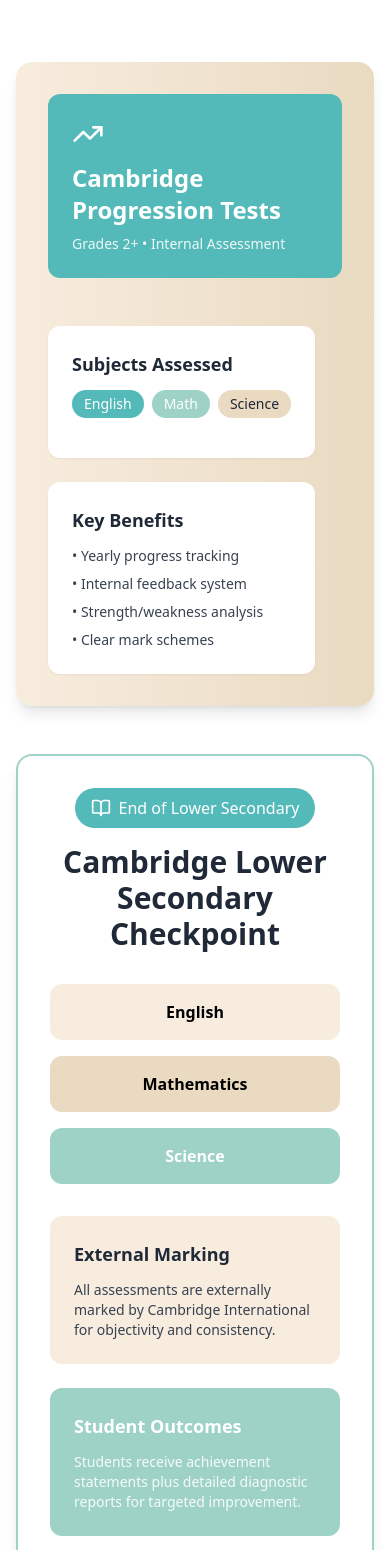
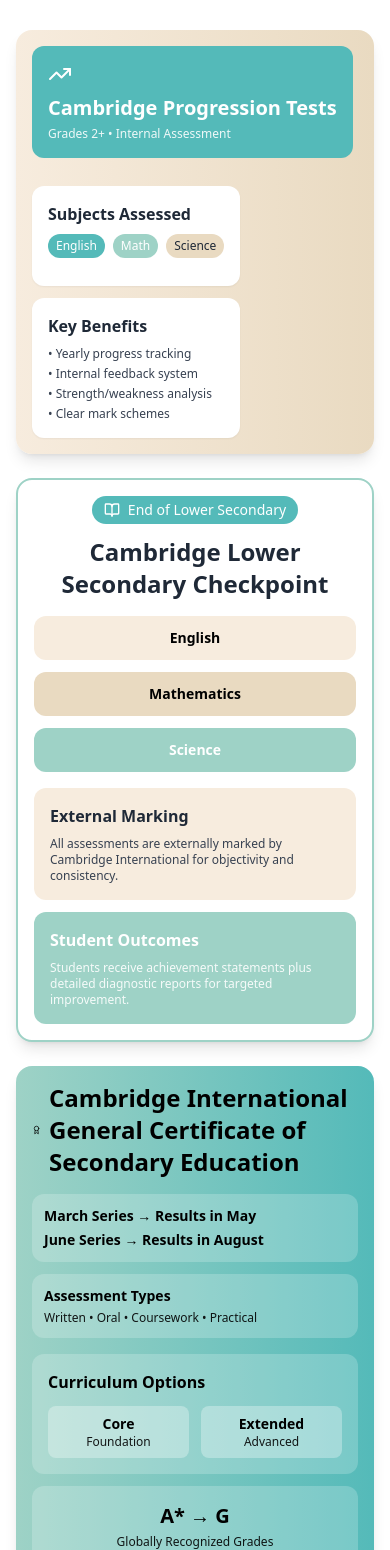
Before and after one commit to BM-Landing-Page/FrontEnd, a Next.js app: page /pedagogytools in a window 390 px wide. Shown: the part 450-2000 px from the top of the page. Built offline with nearby package versions, Linux system fonts and the light colour scheme.

Commit message:
`Refactored various components for improved layout and consistency`

```diff
--- a/src/components/sections/About/MissionforVision.tsx
+++ b/src/components/sections/About/MissionforVision.tsx
@@ -41,7 +41,6 @@
   const philosophyPoints = [
     "Every individual feels seen, heard, and respected",
     "Courtesy and kindness are part of daily interactions",
-    "Learning is engaging, meaningful, and motivating",
     "Students are encouraged to take risks and celebrate both effort and achievement",
     "The social, emotional, physical, and intellectual needs of each child are nurtured",
     "Cultural diversity is embraced and celebrated",
@@ -76,8 +75,7 @@
           </div>
           <h1 className="text-5xl md:text-6xl font-bold text-white mb-6 drop-shadow-lg">Building Healthy Minds</h1>
           <p className="text-xl text-white max-w-3xl mx-auto leading-relaxed drop-shadow-md">
-            Our motto "Building Healthy Minds" is more than a phrase—it is the foundation of everything we do. We
-            provide a vibrant, nurturing environment where students explore, grow, and reach their full potential.
+            Building Healthy Minds' is more than just a motto —it's the heart of who we are. We create a vibrant, nurturing environment where students are encouraged to explore, grow, and thrive, unlocking their full potential every step of the way.
           </p>
         </div>
       </section>
--- a/src/components/sections/Academics/pedagogytools.tsx
+++ b/src/components/sections/Academics/pedagogytools.tsx
@@ -1,4 +1,4 @@
-import { BookOpen, Users, Award, Globe, TrendingUp } from "lucide-react"
+import { BookOpen, Users, Award, TrendingUp } from "lucide-react"
 import Head from "next/head"
 import Image from "next/image"
 
@@ -40,33 +40,31 @@
           </div>
         </section>
 
-        {/* Main Content */}
-        <main className="max-w-7xl mx-auto px-4 sm:px-6 lg:px-8 py-16">
-          <div className="space-y-12">
-            {/* Cambridge Progression Tests - Clean Horizontal Layout */}
-            <section className="bg-gradient-to-r from-[#F7ECDE] to-[#E9DAC1] rounded-2xl p-8 md:p-12 shadow-lg">
-              <div className="flex flex-col lg:flex-row items-start gap-8">
+        <main className="max-w-7xl mx-auto px-4 sm:px-6 lg:px-8 py-8">
+          <div className="space-y-6">
+            <section className="bg-gradient-to-r from-[#F7ECDE] to-[#E9DAC1] rounded-2xl p-4 md:p-6 shadow-lg">
+              <div className="flex flex-col lg:flex-row items-start gap-4">
                 <div className="lg:w-1/3">
-                  <div className="bg-[#54BAB9] p-6 rounded-xl text-white mb-4">
-                    <TrendingUp className="w-8 h-8 mb-3" />
-                    <h2 className="text-2xl md:text-3xl font-bold">Cambridge Progression Tests</h2>
-                    <p className="text-sm opacity-90 mt-2">Grades 2+ • Internal Assessment</p>
+                  <div className="bg-[#54BAB9] p-4 rounded-xl text-white mb-3">
+                    <TrendingUp className="w-6 h-6 mb-2" />
+                    <h2 className="text-xl md:text-2xl font-bold">Cambridge Progression Tests</h2>
+                    <p className="text-xs opacity-90 mt-1">Grades 2+ • Internal Assessment</p>
                   </div>
                 </div>
 
-                <div className="lg:w-2/3 grid md:grid-cols-2 gap-6">
-                  <div className="bg-white p-6 rounded-xl shadow-sm">
-                    <h3 className="text-lg font-semibold text-gray-800 mb-3">Subjects Assessed</h3>
-                    <div className="flex flex-wrap gap-2 mb-4">
-                      <span className="bg-[#54BAB9] text-white px-3 py-1 rounded-full text-sm">English</span>
-                      <span className="bg-[#9ED2C6] text-white px-3 py-1 rounded-full text-sm">Math</span>
-                      <span className="bg-[#E9DAC1] text-gray-800 px-3 py-1 rounded-full text-sm">Science</span>
+                <div className="lg:w-2/3 grid md:grid-cols-2 gap-3">
+                  <div className="bg-white p-4 rounded-xl shadow-sm">
+                    <h3 className="text-base font-semibold text-gray-800 mb-2">Subjects Assessed</h3>
+                    <div className="flex flex-wrap gap-2 mb-3">
+                      <span className="bg-[#54BAB9] text-white px-2 py-1 rounded-full text-xs">English</span>
+                      <span className="bg-[#9ED2C6] text-white px-2 py-1 rounded-full text-xs">Math</span>
+                      <span className="bg-[#E9DAC1] text-gray-800 px-2 py-1 rounded-full text-xs">Science</span>
                     </div>
                   </div>
 
-                  <div className="bg-white p-6 rounded-xl shadow-sm">
-                    <h3 className="text-lg font-semibold text-gray-800 mb-3">Key Benefits</h3>
-                    <ul className="space-y-2 text-sm text-gray-700">
+                  <div className="bg-white p-4 rounded-xl shadow-sm">
+                    <h3 className="text-base font-semibold text-gray-800 mb-2">Key Benefits</h3>
+                    <ul className="space-y-1 text-xs text-gray-700">
                       <li>• Yearly progress tracking</li>
                       <li>• Internal feedback system</li>
                       <li>• Strength/weakness analysis</li>
@@ -77,134 +75,128 @@
               </div>
             </section>
 
-            {/* Cambridge Lower Secondary Checkpoint - Centered Card */}
-            <section className="bg-white rounded-2xl p-8 md:p-12 shadow-lg border-2 border-[#9ED2C6]">
-              <div className="text-center mb-8">
-                <div className="inline-flex items-center gap-2 bg-[#54BAB9] text-white px-4 py-2 rounded-full mb-4">
-                  <BookOpen className="w-5 h-5" />
-                  <span className="font-medium">End of Lower Secondary</span>
+            <section className="bg-white rounded-2xl p-4 md:p-6 shadow-lg border-2 border-[#9ED2C6]">
+              <div className="text-center mb-4">
+                <div className="inline-flex items-center gap-2 bg-[#54BAB9] text-white px-3 py-1 rounded-full mb-3">
+                  <BookOpen className="w-4 h-4" />
+                  <span className="text-sm font-medium">End of Lower Secondary</span>
                 </div>
-                <h2 className="text-3xl md:text-4xl font-bold text-gray-800 mb-4">
+                <h2 className="text-2xl md:text-3xl font-bold text-gray-800 mb-3">
                   Cambridge Lower Secondary Checkpoint
                 </h2>
               </div>
 
-              <div className="grid md:grid-cols-3 gap-4 mb-8">
+              <div className="grid md:grid-cols-3 gap-3 mb-4">
                 {[
                   { subject: "English", color: "bg-[#F7ECDE]" },
                   { subject: "Mathematics", color: "bg-[#E9DAC1]" },
                   { subject: "Science", color: "bg-[#9ED2C6] text-white" },
                 ].map((item, index) => (
-                  <div key={index} className={`${item.color} p-4 rounded-xl text-center`}>
-                    <h3 className="font-semibold">{item.subject}</h3>
+                  <div key={index} className={`${item.color} p-3 rounded-xl text-center`}>
+                    <h3 className="font-semibold text-sm">{item.subject}</h3>
                   </div>
                 ))}
               </div>
 
-              <div className="grid md:grid-cols-2 gap-6">
-                <div className="bg-[#F7ECDE] p-6 rounded-xl">
-                  <h3 className="text-lg font-semibold text-gray-800 mb-3">External Marking</h3>
-                  <p className="text-gray-700 text-sm">
+              <div className="grid md:grid-cols-2 gap-3">
+                <div className="bg-[#F7ECDE] p-4 rounded-xl">
+                  <h3 className="text-base font-semibold text-gray-800 mb-2">External Marking</h3>
+                  <p className="text-gray-700 text-xs">
                     All assessments are externally marked by Cambridge International for objectivity and consistency.
                   </p>
                 </div>
 
-                <div className="bg-[#9ED2C6] p-6 rounded-xl text-white">
-                  <h3 className="text-lg font-semibold mb-3">Student Outcomes</h3>
-                  <p className="text-sm opacity-90">
+                <div className="bg-[#9ED2C6] p-4 rounded-xl text-white">
+                  <h3 className="text-base font-semibold mb-2">Student Outcomes</h3>
+                  <p className="text-xs opacity-90">
                     Students receive achievement statements plus detailed diagnostic reports for targeted improvement.
                   </p>
                 </div>
               </div>
             </section>
 
-            {/* Cambridge IGCSE - Side-by-side Layout */}
-            <section className="bg-gradient-to-r from-[#9ED2C6] to-[#54BAB9] rounded-2xl p-8 md:p-12 shadow-lg text-black">
-              <div className="flex flex-col lg:flex-row gap-8">
+            <section className="bg-gradient-to-r from-[#9ED2C6] to-[#54BAB9] rounded-2xl p-4 md:p-6 shadow-lg text-black">
+              <div className="flex flex-col lg:flex-row gap-4">
                 <div className="lg:w-1/2">
-                  <div className="flex items-center gap-3 mb-6">
-                    <Award className="w-8 h-8" />
-                    <h2 className="text-3xl md:text-4xl font-bold">
+                  <div className="flex items-center gap-2 mb-4">
+                    <Award className="w-6 h-6" />
+                    <h2 className="text-2xl md:text-3xl font-bold">
                       Cambridge International General Certificate of Secondary Education
                     </h2>
                   </div>
 
-                  <div className="space-y-4">
-                    <div className="bg-white/20 p-4 rounded-xl">
-                      <p className="font-semibold mb-1">March Series → Results in May</p>
-                      <p className="font-semibold">June Series → Results in August</p>
+                  <div className="space-y-3">
+                    <div className="bg-white/20 p-3 rounded-xl">
+                      <p className="font-semibold text-sm mb-1">March Series → Results in May</p>
+                      <p className="font-semibold text-sm">June Series → Results in August</p>
                     </div>
 
-                    <div className="bg-white/20 p-4 rounded-xl">
-                      <h3 className="font-semibold mb-2">Assessment Types</h3>
-                      <p className="text-sm opacity-90">Written • Oral • Coursework • Practical</p>
+                    <div className="bg-white/20 p-3 rounded-xl">
+                      <h3 className="font-semibold text-sm mb-1">Assessment Types</h3>
+                      <p className="text-xs opacity-90">Written • Oral • Coursework • Practical</p>
                     </div>
                   </div>
                 </div>
 
-                <div className="lg:w-1/2 space-y-4">
-                  <div className="bg-white/20 p-6 rounded-xl">
-                    <h3 className="text-lg font-semibold mb-4">Curriculum Options</h3>
-                    <div className="grid grid-cols-2 gap-4">
-                      <div className="bg-white/30 p-3 rounded-lg text-center">
-                        <p className="font-semibold">Core</p>
+                <div className="lg:w-1/2 space-y-3">
+                  <div className="bg-white/20 p-4 rounded-xl">
+                    <h3 className="text-base font-semibold mb-3">Curriculum Options</h3>
+                    <div className="grid grid-cols-2 gap-3">
+                      <div className="bg-white/30 p-2 rounded-lg text-center">
+                        <p className="font-semibold text-sm">Core</p>
                         <p className="text-xs opacity-90">Foundation</p>
                       </div>
-                      <div className="bg-white/30 p-3 rounded-lg text-center">
-                        <p className="font-semibold">Extended</p>
+                      <div className="bg-white/30 p-2 rounded-lg text-center">
+                        <p className="font-semibold text-sm">Extended</p>
                         <p className="text-xs opacity-90">Advanced</p>
                       </div>
                     </div>
                   </div>
 
-                  <div className="bg-white/20 p-6 rounded-xl text-center">
-                    <p className="text-2xl font-bold mb-2">A* → G</p>
-                    <p className="text-sm opacity-90">Globally Recognized Grades</p>
+                  <div className="bg-white/20 p-4 rounded-xl text-center">
+                    <p className="text-xl font-bold mb-1">A* → G</p>
+                    <p className="text-xs opacity-90">Globally Recognized Grades</p>
                   </div>
                 </div>
               </div>
             </section>
 
-            {/* AS & A Level - Clean Grid Layout */}
-            <section className="bg-white rounded-2xl p-8 md:p-12 shadow-lg border-2 border-[#E9DAC1]">
-              <div className="text-center mb-8">
-                <div className="inline-flex items-center gap-2 bg-[#54BAB9] text-white px-4 py-2 rounded-full mb-4">
-                  <Users className="w-5 h-5" />
-                  <span className="font-medium">Advanced Qualifications</span>
+            <section className="bg-white rounded-2xl p-4 md:p-6 shadow-lg border-2 border-[#E9DAC1]">
+              <div className="text-center mb-4">
+                <div className="inline-flex items-center gap-2 bg-[#54BAB9] text-white px-3 py-1 rounded-full mb-3">
+                  <Users className="w-4 h-4" />
+                  <span className="text-sm font-medium">Advanced Qualifications</span>
                 </div>
-                <h2 className="text-3xl md:text-4xl font-bold text-gray-800">
+                <h2 className="text-2xl md:text-3xl font-bold text-gray-800">
                   Advanced Subsidiary & A Level Examinations
                 </h2>
               </div>
 
-              <div className="grid md:grid-cols-3 gap-6 mb-6">
-                <div className="bg-[#F7ECDE] p-6 rounded-xl">
-                  <h3 className="text-lg font-semibold text-gray-800 mb-3">Schedule</h3>
-                  <p className="text-gray-700">March & June series annually</p>
+              <div className="grid md:grid-cols-3 gap-3 mb-4">
+                <div className="bg-[#F7ECDE] p-4 rounded-xl">
+                  <h3 className="text-base font-semibold text-gray-800 mb-2">Schedule</h3>
+                  <p className="text-gray-700 text-sm">March & June series annually</p>
                 </div>
 
-                <div className="bg-[#9ED2C6] p-6 rounded-xl text-white">
-                  <h3 className="text-lg font-semibold mb-3">Duration</h3>
-                  <p className="text-sm">Advanced Subsidiary Level: 1 Year</p>
-                  <p className="text-sm">A Level: 2 Years</p>
+                <div className="bg-[#9ED2C6] p-4 rounded-xl text-white">
+                  <h3 className="text-base font-semibold mb-2">Duration</h3>
+                  <p className="text-xs">Advanced Subsidiary Level: 1 Year</p>
+                  <p className="text-xs">A Level: 2 Years</p>
                 </div>
 
-                <div className="bg-[#E9DAC1] p-6 rounded-xl">
-                  <h3 className="text-lg font-semibold text-gray-800 mb-3">Routes</h3>
-                  <p className="text-sm text-gray-700">Advanced Subsidiary Only • Staged • Full A Level</p>
+                <div className="bg-[#E9DAC1] p-4 rounded-xl">
+                  <h3 className="text-base font-semibold text-gray-800 mb-2">Routes</h3>
+                  <p className="text-xs text-gray-700">Advanced Subsidiary Only • Staged • Full A Level</p>
                 </div>
               </div>
 
-              <div className="bg-red-50 border-l-4 border-red-400 p-4 rounded-lg">
-                <p className="text-red-800 text-sm">
+              <div className="bg-red-50 border-l-4 border-red-400 p-3 rounded-lg">
+                <p className="text-red-800 text-xs">
                   <strong>Note:</strong> Not all subjects allow staged routes. Advanced Subsidiary qualifications in
                   languages cannot be carried forward.
                 </p>
               </div>
             </section>
-
-
-
           </div>
         </main>
       </div>
--- a/src/components/sections/Home/USPs.tsx
+++ b/src/components/sections/Home/USPs.tsx
@@ -9,7 +9,6 @@
     { number: "98%", label: "University Acceptance", icon: Award },
     { number: "50+", label: "Expert Faculty", icon: Star },
     { number: "20", label: "Years of Excellence", icon: BookOpen },
-    { number: "15:1", label: "Student-Teacher Ratio", icon: Users },
     { number: "100%", label: "Holistic Curriculum Coverage", icon: Award },
   ]
 
@@ -72,36 +71,73 @@
         </motion.div>
 
         {/* Right Stats Cards */}
-        <div className="lg:col-span-7 grid grid-cols-2 md:grid-cols-3 gap-6">
-          {stats.map((s, i) => {
+        <div className="lg:col-span-7 flex flex-col gap-4">
+          {/* Top row - 3 cards */}
+          <div className="grid grid-cols-2 md:grid-cols-3 gap-4">
+            {stats.slice(0, 3).map((s, i) => {
               const Icon = s.icon
               const bg = colorMap[i % colorMap.length]
               const textColor = bg === "#E9DAC1" ? "#54BAB9" : "white"
               return (
                 <motion.div
                   key={s.label}
-                className={`relative flex flex-col justify-between h-48 p-8 rounded-xl shadow-xl overflow-hidden ${tilt(i)}`}
+                  className={`relative flex flex-col justify-between h-28 p-4 rounded-xl shadow-xl overflow-hidden ${tilt(i)}`}
                   style={{ backgroundColor: bg }}
                   initial={{ opacity: 0, y: 30 }}
                   whileInView={{ opacity: 1, y: 0 }}
                   transition={{ duration: 0.4, delay: i * 0.1 }}
                   whileHover={{
                     scale: 1.05,
-                  rotate: 0, // on hover it flattens
+                    rotate: 0,
                     boxShadow: "0px 15px 30px rgba(0,0,0,0.2)",
                   }}
                   viewport={{ once: true }}
                 >
-                <Icon size={28} className="absolute top-3 right-3 opacity-20" color={textColor} />
-                <div className="text-3xl font-black" style={{ color: textColor }}>
+                  <Icon size={20} className="absolute top-2 right-2 opacity-20" color={textColor} />
+                  <div className="text-xl font-black" style={{ color: textColor }}>
                     {s.number}
                   </div>
-                <div className="text-sm mt-2 font-semibold leading-tight" style={{ color: textColor }}>
+                  <div className="text-xs mt-1 font-semibold leading-tight" style={{ color: textColor }}>
                     {s.label}
                   </div>
                 </motion.div>
               )
             })}
+          </div>
+
+          {/* Bottom row - 2 cards centered */}
+          <div className="grid grid-cols-2 gap-4 max-w-md mx-auto w-full">
+            {stats.slice(3, 5).map((s, i) => {
+              const actualIndex = i + 3
+              const Icon = s.icon
+              const bg = colorMap[actualIndex % colorMap.length]
+              const textColor = bg === "#E9DAC1" ? "#54BAB9" : "white"
+              return (
+                <motion.div
+                  key={s.label}
+                  className={`relative flex flex-col justify-between h-28 p-4 rounded-xl shadow-xl overflow-hidden ${tilt(actualIndex)}`}
+                  style={{ backgroundColor: bg }}
+                  initial={{ opacity: 0, y: 30 }}
+                  whileInView={{ opacity: 1, y: 0 }}
+                  transition={{ duration: 0.4, delay: actualIndex * 0.1 }}
+                  whileHover={{
+                    scale: 1.05,
+                    rotate: 0,
+                    boxShadow: "0px 15px 30px rgba(0,0,0,0.2)",
+                  }}
+                  viewport={{ once: true }}
+                >
+                  <Icon size={20} className="absolute top-2 right-2 opacity-20" color={textColor} />
+                  <div className="text-xl font-black" style={{ color: textColor }}>
+                    {s.number}
+                  </div>
+                  <div className="text-xs mt-1 font-semibold leading-tight" style={{ color: textColor }}>
+                    {s.label}
+                  </div>
+                </motion.div>
+              )
+            })}
+          </div>
         </div>
       </div>
 
--- a/src/components/sections/ParentVoice/feedback-list.tsx
+++ b/src/components/sections/ParentVoice/feedback-list.tsx
@@ -175,7 +175,6 @@
       <ul className="mt-4 grid gap-3 md:gap-4 md:grid-cols-2">
         {items?.map((item) => {
           const key = item.id ?? `${item.parent_name}-${item.student_name}-${item.grade}-${item.created_at}`
-          const date = item.created_at ? new Date(item.created_at) : null
           return (
             <li key={key}>
               <button
@@ -204,11 +203,6 @@
                         <div className="text-sm font-medium" style={{ color: colors.primary }}>
                           {item.parent_name}
                         </div>
-                        {date && (
-                          <div className="mt-0.5 text-xs opacity-75">
-                            <time dateTime={date.toISOString()}>{date.toLocaleDateString()}</time>
-                          </div>
-                        )}
                       </div>
                     </div>
                   </div>
--- a/src/components/sections/ParentVoice/parent-voice-section.tsx
+++ b/src/components/sections/ParentVoice/parent-voice-section.tsx
@@ -38,13 +38,13 @@
                   Parents’ Voice
                 </h1>
                 <p className="mt-2 text-pretty leading-relaxed">
-                  Contribute your perspective and explore the experiences shared by peer parents.
+                  Join a Community of Voices — Because Every Parenting Story Counts
                 </p>
                 <div
                   className="mt-4 inline-flex items-center rounded-full px-4 py-2 text-sm"
                   style={{ backgroundColor: COLORS.accent }}
                 >
-                  Your feedback matters
+                  Your voice matters
                 </div>
               </div>
             </div>
```
Lines whose indentation alone changed are shown as unchanged.
